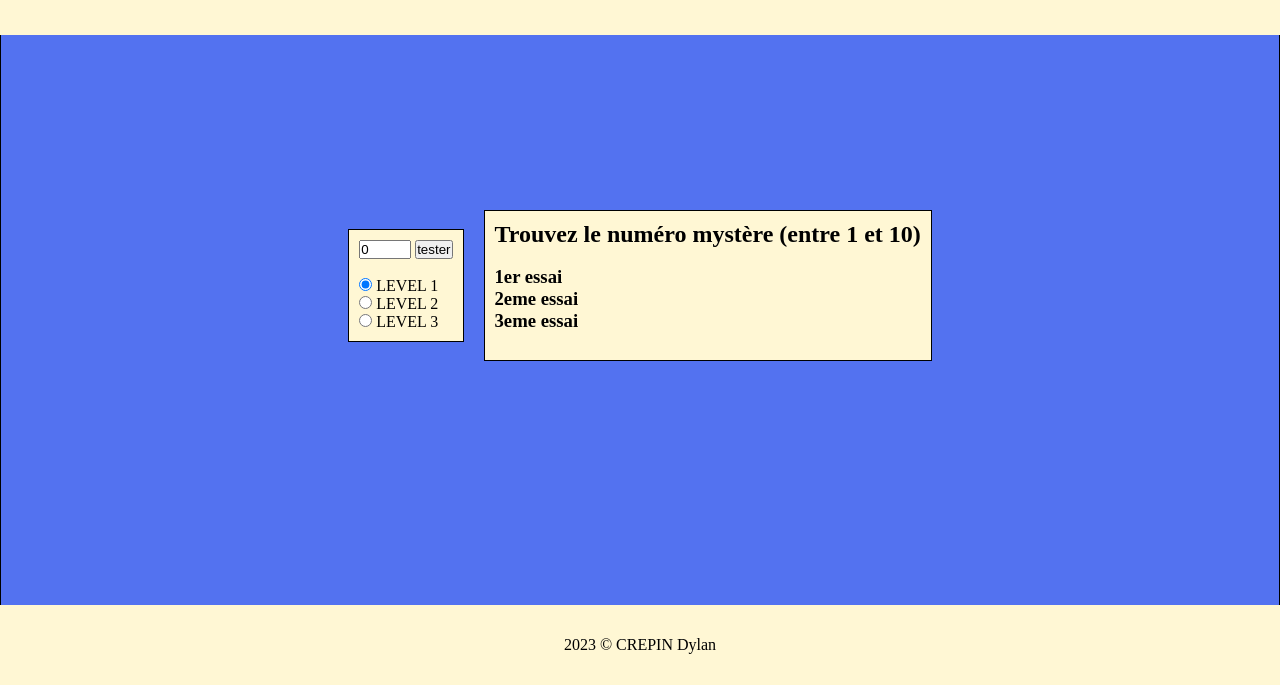
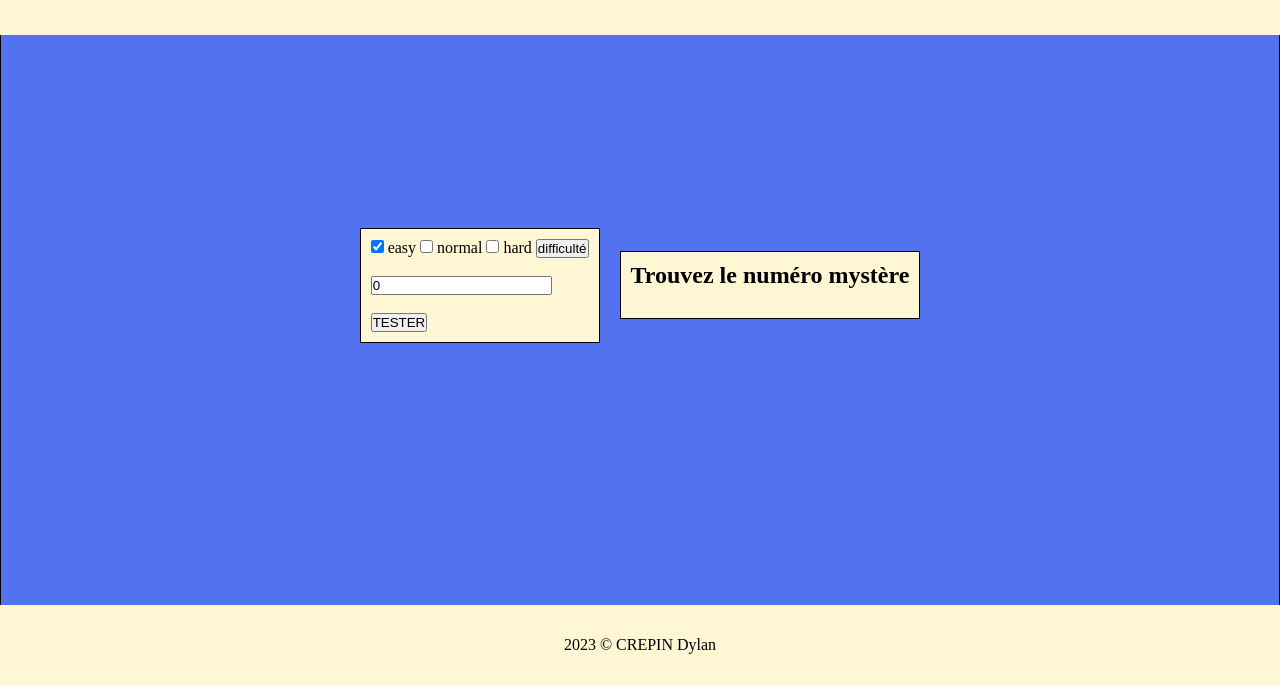
Before and after one commit to Nalyd59/MYSTERY_NBR, a plain HTML site: page index.html in a window 1280 px wide. Shown: the part 115-800 px from the top of the page. Drawn offline with Linux system fonts and the light colour scheme.

Commit message:
back completed

```diff
--- a/css/style.css
+++ b/css/style.css
@@ -45,3 +45,6 @@ footer {
 	align-items: center;
 	background-color: #FFF7D4;
 }
+#resultat{
+	visibility: hidden;
+}
--- a/index.html
+++ b/index.html
@@ -12,42 +12,61 @@
         <h1>Mystery Number</h1>
     </header>
     <div id="container">
+
         <div id="input">
-            <input id="nbr_ext" name="nbr_ext" type="number" value='0' min="0" max="10">
-            <input id="btn" type="button" value="tester" onclick="verif(document.getElementById('nbr_ext').value)">
-            <br><br>
             <div>
-                <input type="radio" id="lvl1" name="select" value="1" checked>
-                <label for="lvl1">LEVEL 1</label>
-                <br>
-                <input type="radio" id="lvl2" name="select" value="2">
-                <label for="lvl2">LEVEL 2</label>
-                <br>
-                <input type="radio" id="lvl3" name="select" value="3">
-                <label for="lvl3">LEVEL 3</label>
-            </div>
-        </div>
-        <div id="ecran">
-            <h2>Trouvez le numéro mystère (entre 1 et 10)</h2>
-            <br>
-            <div >
-                <h3>1er essai</h3>
-                <p id="result_1"></p>
-            </div>
-            <div>
-                <h3>2eme essai</h3>
-                <p id="result_2"></p>
-            </div>
-            <div>
-                <h3>3eme essai</h3>
-                <p id="result_3"></p>
+                <form>
+                    <input type="checkbox" name="select" id="easy" checked>
+                    <label for="easy">easy</label>
+
+                    <input type="checkbox" name="select" id="normal">
+                    <label for="normal">normal</label>
+
+                    <input type="checkbox" name="select" id="hard">
+                    <label for="hard">hard</label>
+
+                    <input id="btn" type="button" value="difficulté" onclick="set_level()">
+                </form>
             </div>
             <br>
             <div>
-                <p id="result"></p>
+                <input id="nbr" name="nbr" type="number" value="0">
+                <br><br>
+                <input id ="btn" type="button" value="TESTER" onclick="testnbr()">
             </div>
         </div>
+
+        <div id="ecran">
+
+            <h2>Trouvez le numéro mystère</h2>
+
+            <div id="ecran1">
+                <h3></h3>
+                <p></p>
+            </div>
+
+            <div id="ecran2">
+                <h3></h3>
+                <p></p>
+            </div>
+
+            <div id="ecran3">
+                <h3></h3>
+                <p></p>
+            </div>
+
+            <div id="resultat">
+                <h2 id="resultat_titre"></h2>
+                <p id="resultat_nbr"></p>
+                <button id="btn" type="button" onclick="location.reload()">REJOUER</button>
+            </div>
+
+
+
+        </div>
+
     </div>
+
     <script src="script.js"></script>
     <footer id="footer">
 		<span>2023 © CREPIN Dylan</span>
--- a/script.js
+++ b/script.js
@@ -1,58 +1,49 @@
-i = 0;
-niv = document.getElementById('select');
-essai = 3;
-number_win = Math.floor(Math.random() * 10);
+let nbr_win ='';
+let essai ='';
+function set_level() {
+    if (document.getElementById("hard").checked) {
+        essai = 1;
+        niv = 3;
+        nbr_win = Math.floor(Math.random()*100);
+        console.log(nbr_win);
+    }else if(document.getElementById("normal").checked){
+        essai = 2;
+        niv = 2;
+        nbr_win = Math.floor(Math.random()*50);
+        console.log(nbr_win);
+    }else{
+        essai = 3;
+        niv = 1;
+        nbr_win = Math.floor(Math.random()*10);
+        console.log(nbr_win);
+    }
+}
 
+function testnbr() {
 
-function verif(number_test){
+    var nbr = document.getElementById("nbr").value;
 
-    if (number_test == number_win) {
-        document.getElementById('ecran').textContent = ' gagné !! Le nombre est bien ' + number_win;
-        document.getElementById('container').style.background = '#14c214';
-        document.getElementById('header').style.background = 'grey';
-        document.getElementById('ecran').style.background = 'grey';
-        document.getElementById('footer').style.background = 'grey';
-        document.getElementById('nbr_ext').style.display = "none";
-        document.getElementById('input').style.display = "none";
+    if(nbr > nbr_win){
+        document.getElementById('ecran1').innerHTML += nbr + " plus petit <hr>";
+        essai--;
+    }else if(nbr < nbr_win){
+        document.getElementById('ecran1').innerHTML += nbr + " plus grand <hr>";
+        essai--;
     }else{
-        document.getElementById('result').textContent = ' perdu !!';
-        i++;
+        document.getElementById('resultat').style.visibility = 'visible';
+        document.getElementById('resultat_titre').innerHTML = 'gagné !!';
+        document.getElementById('resultat_nbr').textContent = 'Le resultat est bien : ' + nbr_win;
     }
 
 
-    switch (i) {
+    if (essai === 0) {
 
-        case 1:
-            if (number_test > number_win) {
-                document.getElementById('result_1').textContent = number_test + " plus petit";
-            }else{
-                document.getElementById('result_1').textContent = number_test + " plus grand";
-            }
-            break;
-        case 2:
-            if (number_test > number_win) {
-                document.getElementById('result_2').textContent = number_test + " plus petit";
-            }else{
-                document.getElementById('result_2').textContent = number_test + " plus grand";
-            };
-            break;
-        case 3:
-            if (number_test > number_win) {
-                document.getElementById('result_3').textContent = number_test + " plus petit";
-            }else{
-                document.getElementById('result_3').textContent = number_test + " plus grand";
-            }
-            break;
-        default:
-            break;
-    }
-    if (i > essai) {
-        document.getElementById('ecran').style.display = "none";
-        document.getElementById('input').style.display = "none";
-        window.location.reload();
-    }
-    if(i > (essai-1)){
-        document.getElementById('btn').value = "RECOMMENCER";
-        document.getElementById('nbr_ext').style.display = "none";
+        document.getElementById('resultat').style.visibility = 'visible';
+        document.getElementById('resultat_titre').innerHTML = 'perdu !! vous avez plus de chances';
+        document.getElementById('resultat_nbr').textContent = 'Le resultat etais : ' + nbr_win;
+
+    }else if (essai < 0){
+
+        location.reload();
     }
 }
```
